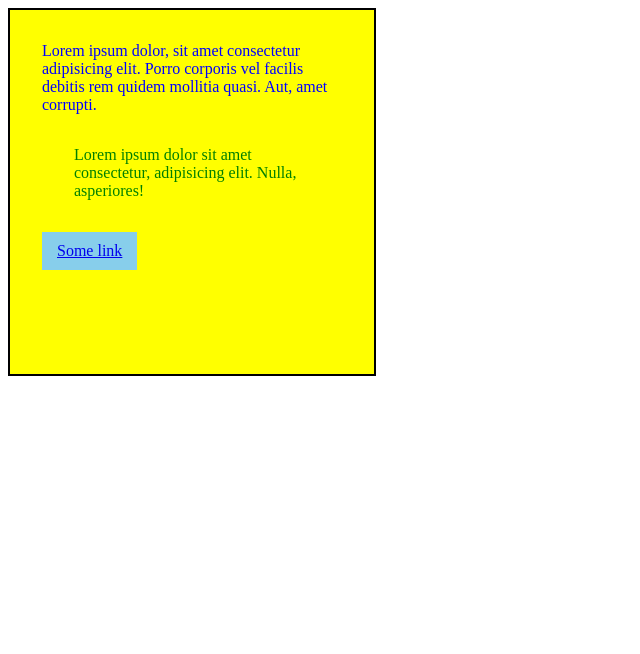
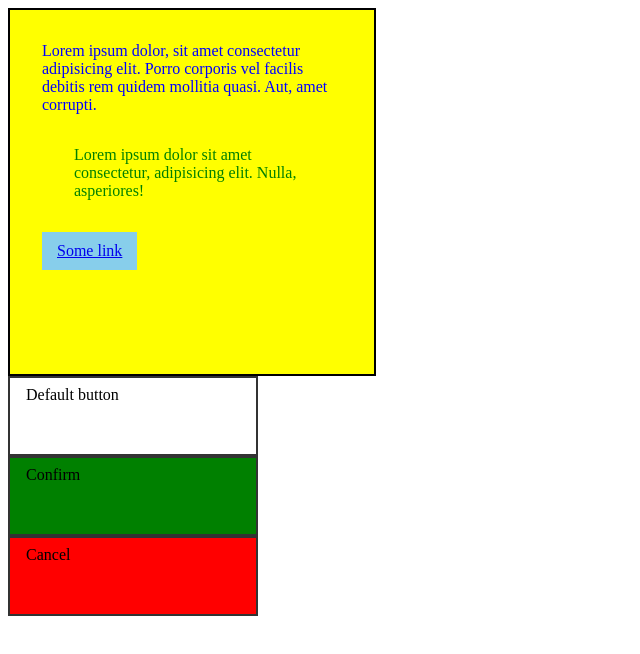
Before and after one commit to ValkyrieQ/basic-sass, a plain HTML site: page index.html in a window 1280 px wide. Shown: the whole page, without its empty margins (0-640 px from the left). Drawn offline with Linux system fonts and the light colour scheme.

Commit message:
Basic @extend in scss

```diff
--- a/SCSS/main.scss
+++ b/SCSS/main.scss
@@ -11,7 +11,7 @@ $backgroundColor: yellow;
     padding: 2rem;
 }
 
-div {
+div.main {
     background: $backgroundColor;
     color: $primary-color; // $textColor;
     @include boxSize(300px, 300px);
@@ -26,3 +26,21 @@ div {
         padding: 10px 15px;
     }
 }
+
+.button-box {
+    width: 250px;
+    height: 80px;
+    padding: .5rem 1rem;
+    border: 2px solid #333;
+    box-sizing: border-box;
+}
+
+.confirm {
+    @extend .button-box;
+    background: green;
+}
+
+.cancel {
+    @extend .button-box;
+    background: red;
+}
--- a/index.html
+++ b/index.html
@@ -8,10 +8,14 @@
     <link rel="stylesheet" href="css/main.css">
 </head>
 <body>
-    <div>
+    <div class="main">
         Lorem ipsum dolor, sit amet consectetur adipisicing elit. Porro corporis vel facilis debitis rem quidem mollitia quasi. Aut, amet corrupti.
         <p>Lorem ipsum dolor sit amet consectetur, adipisicing elit. Nulla, asperiores!</p>
         <a href="#">Some link</a>
     </div>
+
+    <div class="button-box">Default button</div>
+    <div class="confirm">Confirm</div>
+    <div class="cancel">Cancel</div>
 </body>
 </html>
```
Also changed, not shown: css/main.css, 1 other file.
